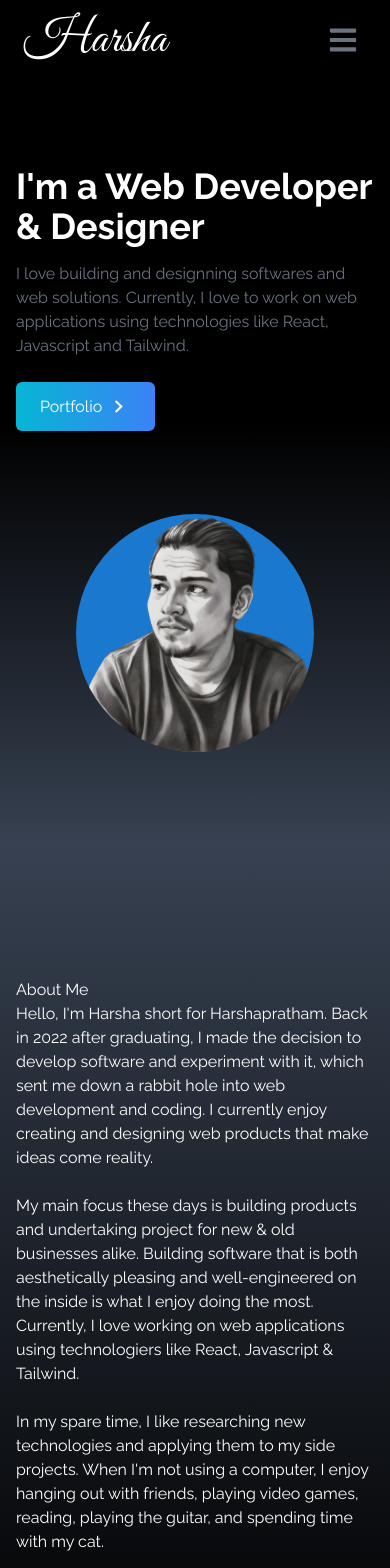
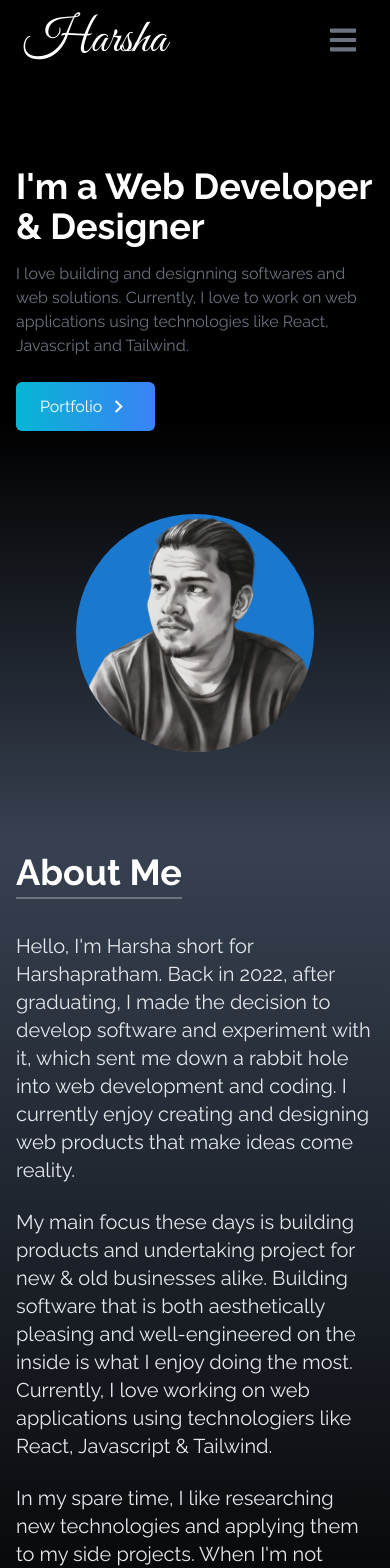
Before and after one commit to harshahossain/portfolio-one, a React (Create React App) app: page / in a window 390 px wide. Shown: the top 1568 px of the page. Built offline with nearby package versions, Linux system fonts and the light colour scheme.

Commit message:
completed About & media query for Home

```diff
--- a/src/components/About.jsx
+++ b/src/components/About.jsx
@@ -7,18 +7,21 @@ export default function About() {
       className="w-full h-screen bg-gradient-to-b from-gray-700 to-black text-white"
     >
       <div className="max-w-screen-lg p-4 mx-auto flex flex-col justify-center w-full h-full">
-        <div>
-          <p>About Me</p>
+        <div className="lg:pb-8 sm:pb-0">
+          <p className="text-4xl font-bold inline border-b-2 pb-1 border-gray-500">
+            About Me
+          </p>
         </div>
-        <p>
-          Hello, I'm Harsha short for Harshapratham. Back in 2022 after
+        <p className="text-xl text-gray-200 mt-10">
+          {/*mt-20  */}
+          Hello, I'm Harsha short for Harshapratham. Back in 2022, after
           graduating, I made the decision to develop software and experiment
           with it, which sent me down a rabbit hole into web development and
           coding. I currently enjoy creating and designing web products that
           make ideas come reality.
         </p>
         <br />
-        <p>
+        <p className="text-xl text-gray-200">
           My main focus these days is building products and undertaking project
           for new & old businesses alike. Building software that is both
           aesthetically pleasing and well-engineered on the inside is what I
@@ -27,7 +30,7 @@ export default function About() {
           React, Javascript & Tailwind.
         </p>
         <br />
-        <p>
+        <p className="text-xl text-gray-200">
           In my spare time, I like researching new technologies and applying
           them to my side projects. When I'm not using a computer, I enjoy
           hanging out with friends, playing video games, reading, playing the
--- a/src/components/Home.jsx
+++ b/src/components/Home.jsx
@@ -11,7 +11,9 @@ export default function Home() {
     >
       <main className="max-w-screen-lg mx-auto flex flex-col items-center justify-center h-full px-4 md:flex-row">
         <div className="flex flex-col justify-center h-[50%] sm:w-4/5 sm:h-[90] md:h-full md:w-full">
-          {/* or h-[90%] optimal mobile ↑↑↑  w-[80] gives me optimal for mobile not for desktop*/}
+          {/*↑↑↑ or h-[90%] optimal mobile  w-[80] gives me optimal for mobile not for desktop*/}
+          {/*flex flex-col justify-center h-full"*/}
+
           <h2 className="text-4xl sm:text-7xl font-bold text-white">
             I'm a Web Developer & Designer
           </h2>
```
Also changed, not shown: src/components/Portfolio.jsx (added).
